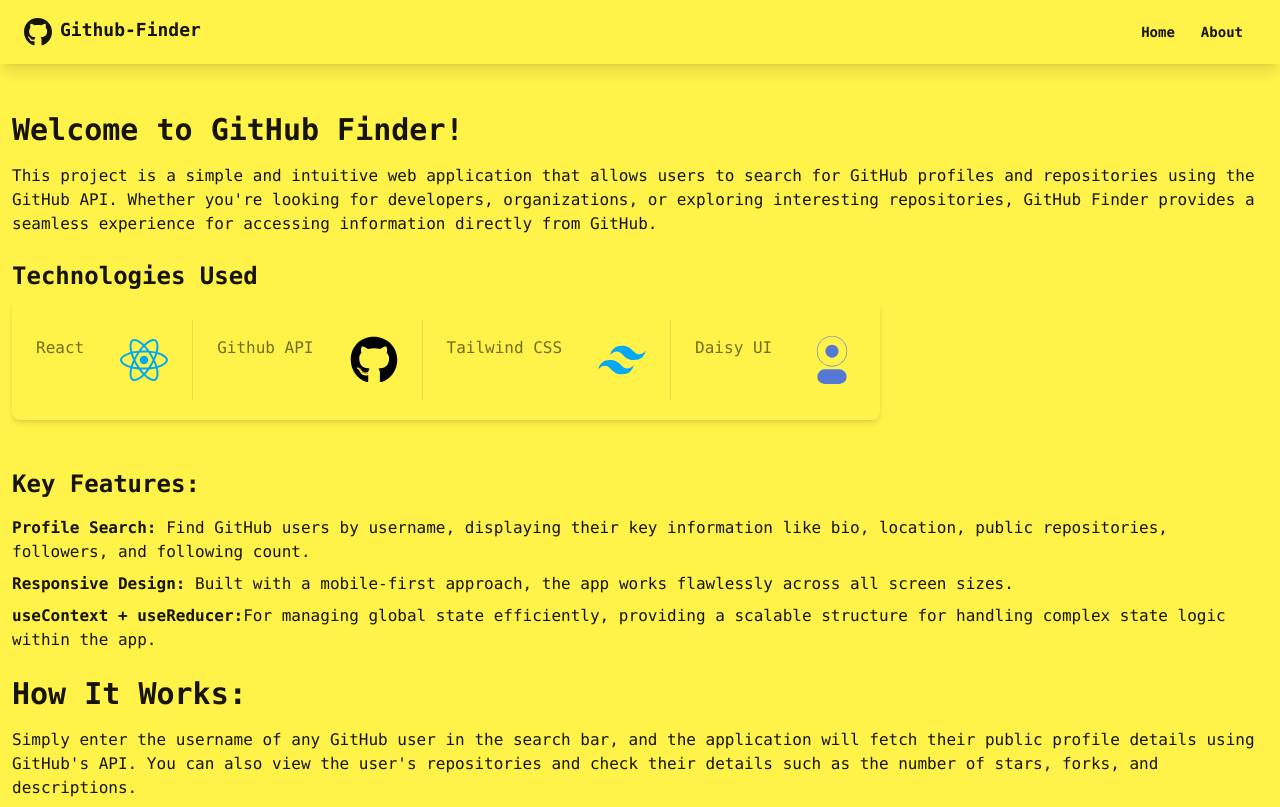
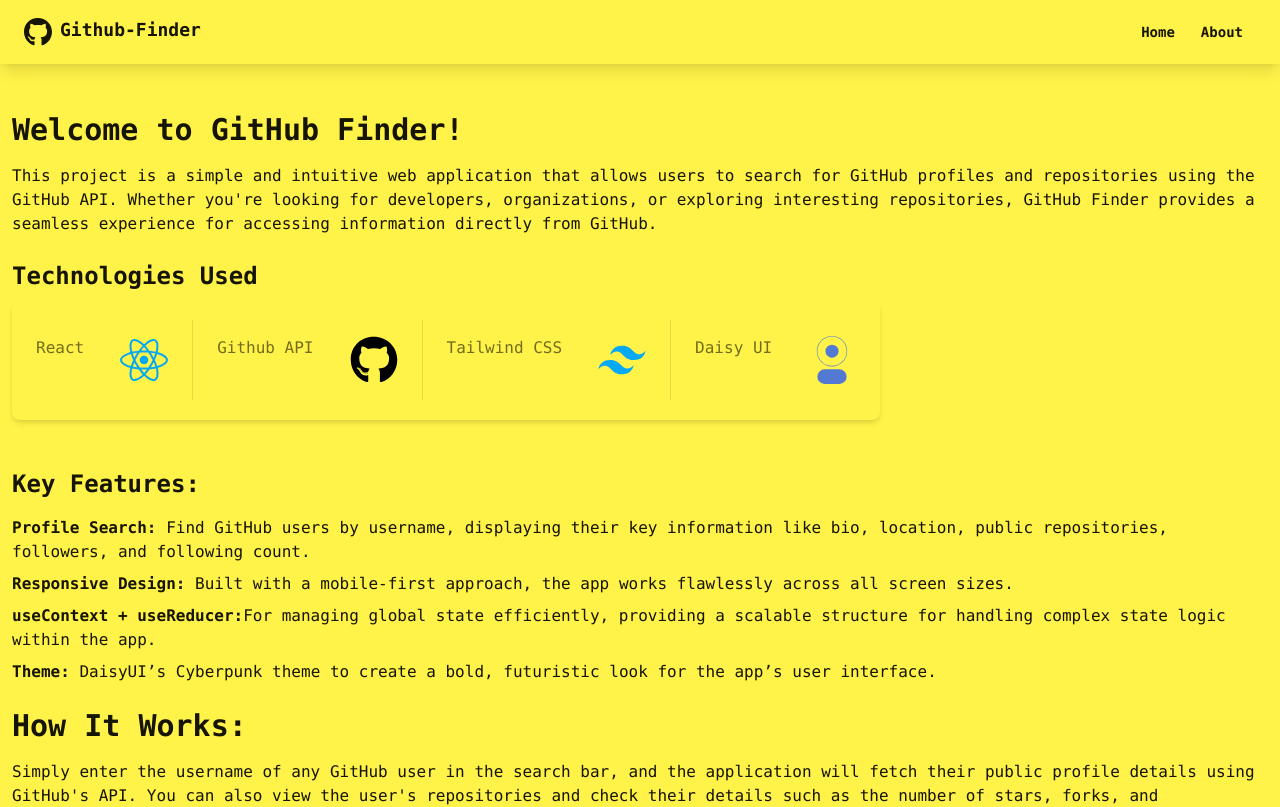
Before and after one commit to ranjith7265/Github-Search, a React (Vite) app: page /about in a window 1280 px wide. Shown: the top 807 px of the page. Built offline with nearby package versions, Linux system fonts and the light colour scheme.

Commit message:
about component updated

```diff
--- a/src/components/pages/About.jsx
+++ b/src/components/pages/About.jsx
@@ -70,6 +70,11 @@
 						For managing global state efficiently, providing a scalable
 						structure for handling complex state logic within the app.
 					</li>
+					<li>
+						<span className="font-bold">Theme: </span>
+						DaisyUI’s Cyberpunk theme to create a bold, futuristic look for the
+						app’s user interface.
+					</li>
 				</ul>
 			</div>
 			<div className="mt-6">
```
